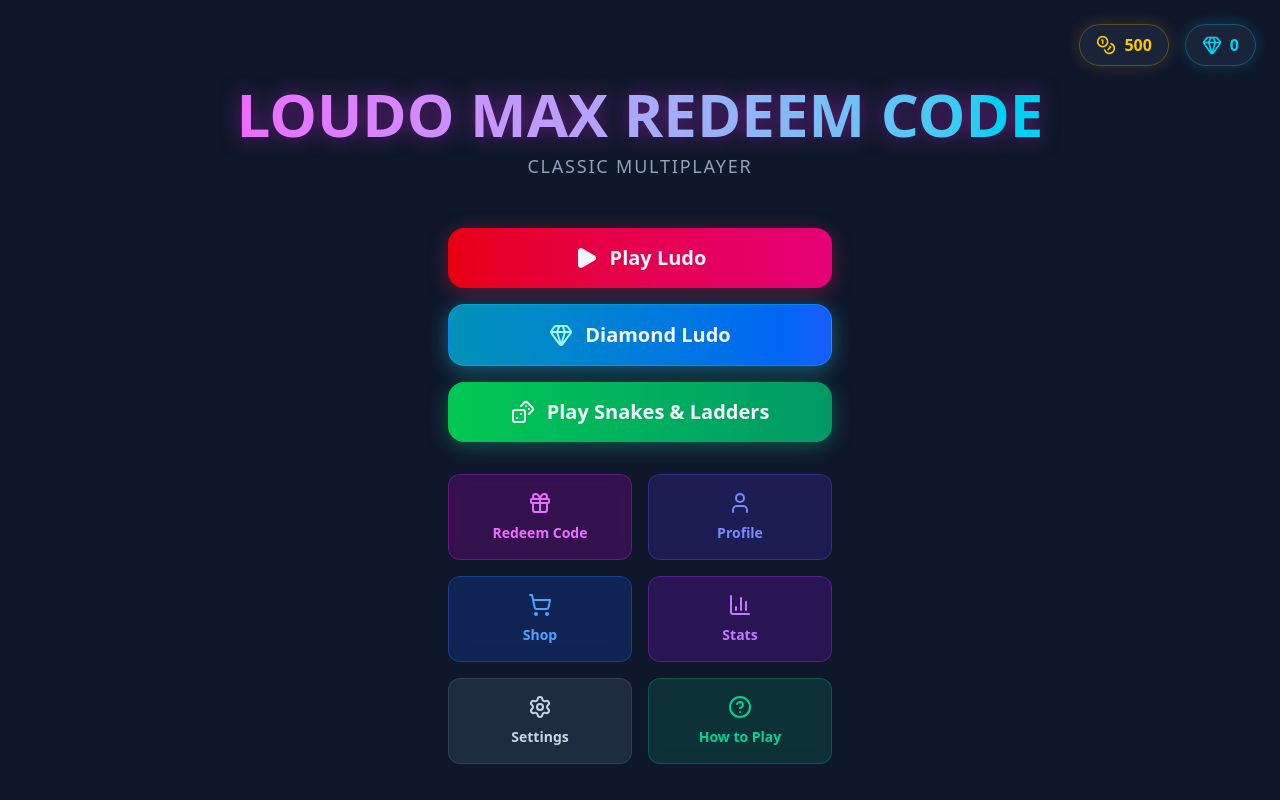
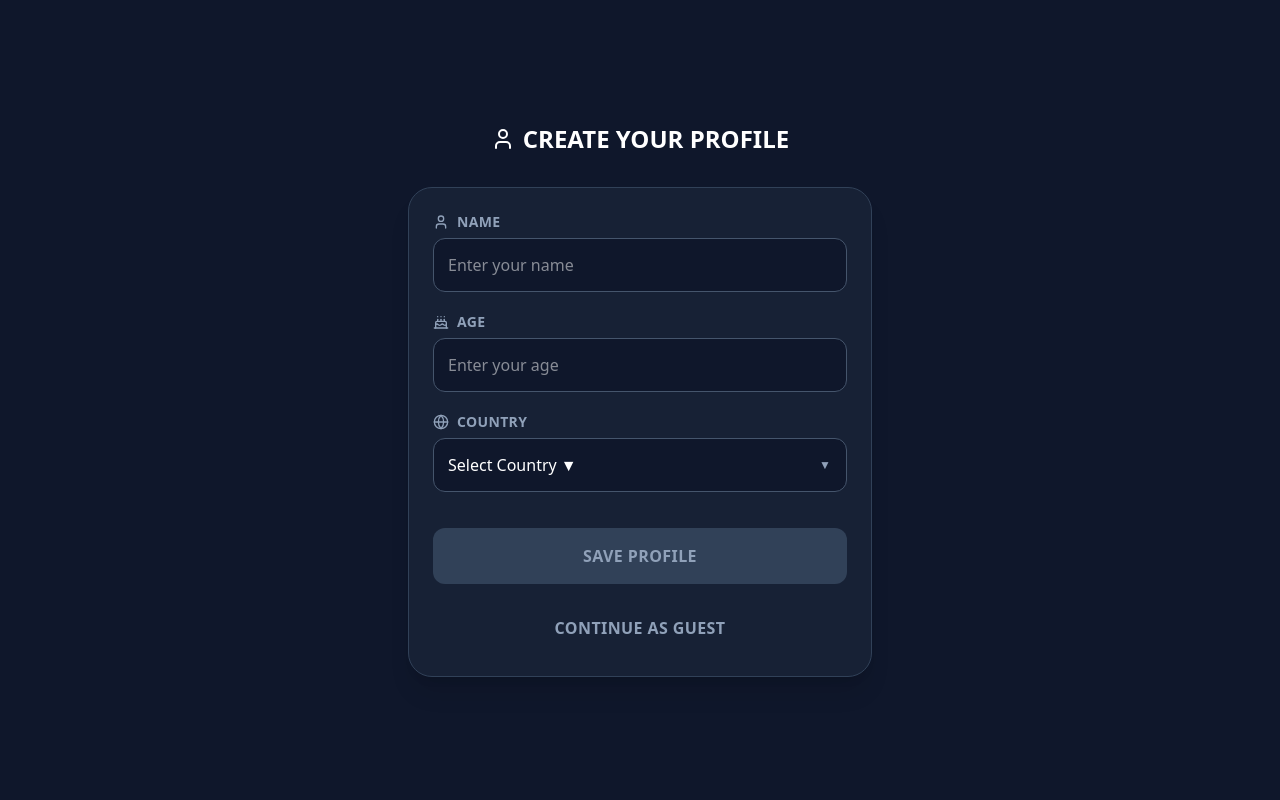
Before and after one commit to aarifansari-star/Arife-, a React (Vite) app: page / in a window 1280 px wide. Built offline with nearby package versions, Linux system fonts and the light colour scheme.

Commit message:
feat: add mandatory startup profile screen
Introduce a startup screen for new users to set their profile or continue as a guest. Update the user store to track guest status and ensure first-time players complete setup.

```diff
--- a/src/App.tsx
+++ b/src/App.tsx
@@ -12,11 +12,13 @@ import DiamondCenter from './screens/DiamondCenter';
 import DiamondSetup from './screens/DiamondSetup';
 import ProfileScreen from './screens/ProfileScreen';
 import RedeemCodeScreen from './screens/RedeemCodeScreen';
+import StartupProfileScreen from './screens/StartupProfileScreen';
 import { audio } from './lib/audio';
 import { useUserStore } from './store/userStore';
 
 export default function App() {
-  const [currentScreen, setCurrentScreen] = useState<AppScreen>('menu');
+  const isStartup = !useUserStore.getState().profile && !useUserStore.getState().isGuest;
+  const [currentScreen, setCurrentScreen] = useState<AppScreen>(isStartup ? 'startupProfile' : 'menu');
   const [selectedGame, setSelectedGame] = useState<GameType>('ludo');
 
   useEffect(() => {
@@ -73,6 +75,7 @@ export default function App() {
 
   return (
     <div className="min-h-screen bg-slate-900 text-slate-100 font-sans selection:bg-fuchsia-500/30 overflow-hidden">
+      {currentScreen === 'startupProfile' && <StartupProfileScreen onComplete={() => navigate('menu')} />}
       {currentScreen === 'menu' && <MainMenu onNavigate={navigate} onPlay={startGameSetup} />}
       {currentScreen === 'setup' && <GameSetup gameType={selectedGame} onBack={() => navigate('menu')} onStart={() => navigate(selectedGame)} />}
       {currentScreen === 'diamondSetup' && <DiamondSetup onBack={() => navigate('menu')} onStart={() => { setSelectedGame('diamondLudo'); navigate('ludo'); }} />}
--- a/src/screens/MainMenu.tsx
+++ b/src/screens/MainMenu.tsx
@@ -47,9 +47,9 @@ export default function MainMenu({ onNavigate, onPlay }: Props) {
               </button>
               <button
                 onClick={() => { audio.playClick(); setShowProfileAlert(false); }}
-                className="w-full bg-slate-700 text-white font-bold py-3 rounded-xl hover:bg-slate-600 transition-colors"
+                className="w-full bg-slate-700 text-white font-bold py-3 rounded-xl hover:bg-slate-600 transition-colors uppercase tracking-wide"
               >
-                Cancel
+                Back
               </button>
             </div>
           </div>
@@ -57,10 +57,15 @@ export default function MainMenu({ onNavigate, onPlay }: Props) {
       )}
 
       <div className="absolute top-6 left-6">
-        {profile && (
+        {profile ? (
           <div className="flex items-center gap-2 bg-slate-800/80 px-4 py-2 rounded-full border border-slate-600/50 shadow-md cursor-pointer hover:bg-slate-700 transition-colors" onClick={() => onNavigate('profile')}>
             <User className="w-5 h-5 text-slate-300" />
             <span className="font-bold text-slate-200">{profile.name}</span>
+          </div>
+        ) : (
+          <div className="flex items-center gap-2 bg-slate-800/80 px-4 py-2 rounded-full border border-slate-600/50 shadow-md cursor-pointer hover:bg-slate-700 transition-colors" onClick={() => onNavigate('profile')}>
+            <User className="w-5 h-5 text-slate-400" />
+            <span className="font-bold text-slate-400">Guest</span>
           </div>
         )}
       </div>
--- /dev/null
+++ b/src/screens/StartupProfileScreen.tsx
@@ -0,0 +1,143 @@
+import React, { useState } from 'react';
+import { useUserStore } from '../store/userStore';
+import { User, Cake, Globe } from 'lucide-react';
+import { audio } from '../lib/audio';
+import { cn } from '../lib/utils';
+
+const COUNTRIES = [
+  "India 🇮🇳",
+  "Pakistan 🇵🇰",
+  "Bangladesh 🇧🇩",
+  "Nepal 🇳🇵",
+  "Sri Lanka 🇱🇰",
+  "United States 🇺🇸",
+  "United Kingdom 🇬🇧",
+  "Canada 🇨🇦",
+  "Australia 🇦🇺",
+  "United Arab Emirates 🇦🇪",
+  "Saudi Arabia 🇸🇦",
+  "Qatar 🇶🇦",
+  "Germany 🇩🇪",
+  "France 🇫🇷",
+  "Italy 🇮🇹",
+  "Spain 🇪🇸",
+  "Japan 🇯🇵",
+  "South Korea 🇰🇷",
+  "China 🇨🇳",
+  "Russia 🇷🇺",
+  "Brazil 🇧🇷",
+  "South Africa 🇿🇦",
+  "Other"
+];
+
+export default function StartupProfileScreen({ onComplete }: { onComplete: () => void }) {
+  const { updateProfile, setGuestMode } = useUserStore();
+  const [name, setName] = useState('');
+  const [age, setAge] = useState<string>('');
+  const [country, setCountry] = useState('');
+
+  const handleSave = () => {
+    if (!name.trim()) return;
+    const parsedAge = parseInt(age, 10);
+    if (isNaN(parsedAge) || parsedAge <= 0) return;
+    if (!country) return;
+
+    audio.playClick();
+    updateProfile({
+      name: name.trim(),
+      age: parsedAge,
+      country
+    });
+    onComplete();
+  };
+
+  const handleGuest = () => {
+    audio.playClick();
+    setGuestMode(true);
+    onComplete();
+  };
+
+  return (
+    <div className="min-h-screen bg-slate-900 p-6 flex flex-col items-center justify-center max-w-lg mx-auto w-full">
+      <div className="w-full flex items-center justify-center mb-8">
+        <h1 className="text-center text-2xl font-black text-white flex justify-center items-center gap-2 uppercase">
+          <User className="w-6 h-6" /> CREATE YOUR PROFILE
+        </h1>
+      </div>
+
+      <div className="bg-slate-800/60 border border-slate-700 rounded-3xl p-6 shadow-xl w-full">
+        <div className="flex flex-col gap-5">
+          <div>
+            <label className="text-slate-400 font-bold text-sm mb-1.5 flex items-center gap-2 uppercase tracking-wide">
+              <User className="w-4 h-4" /> Name
+            </label>
+            <input
+              type="text"
+              placeholder="Enter your name"
+              value={name}
+              onChange={(e) => setName(e.target.value)}
+              className="w-full bg-slate-900 border border-slate-600 rounded-xl p-3.5 text-white font-medium focus:outline-none focus:border-indigo-500 transition-colors"
+              maxLength={20}
+            />
+          </div>
+
+          <div>
+            <label className="text-slate-400 font-bold text-sm mb-1.5 flex items-center gap-2 uppercase tracking-wide">
+              <Cake className="w-4 h-4" /> Age
+            </label>
+            <input
+              type="number"
+              placeholder="Enter your age"
+              value={age}
+              onChange={(e) => setAge(e.target.value)}
+              min="1"
+              max="120"
+              className="w-full bg-slate-900 border border-slate-600 rounded-xl p-3.5 text-white font-medium focus:outline-none focus:border-indigo-500 transition-colors"
+            />
+          </div>
+
+          <div>
+            <label className="text-slate-400 font-bold text-sm mb-1.5 flex items-center gap-2 uppercase tracking-wide">
+              <Globe className="w-4 h-4" /> Country
+            </label>
+            <div className="relative">
+              <select
+                value={country}
+                onChange={(e) => setCountry(e.target.value)}
+                className="w-full bg-slate-900 border border-slate-600 rounded-xl p-3.5 text-white font-medium focus:outline-none focus:border-indigo-500 transition-colors appearance-none pr-10"
+              >
+                <option value="" disabled>Select Country ▼</option>
+                {COUNTRIES.map(c => (
+                  <option key={c} value={c}>{c}</option>
+                ))}
+              </select>
+              <div className="pointer-events-none absolute inset-y-0 right-0 flex items-center px-4 text-slate-400">
+                <span className="text-xs">▼</span>
+              </div>
+            </div>
+          </div>
+
+          <button
+            onClick={handleSave}
+            disabled={!name.trim() || !age || isNaN(parseInt(age)) || !country}
+            className={cn(
+              "w-full font-black py-4 rounded-xl mt-4 transition-all uppercase tracking-wide flex items-center justify-center gap-2",
+              (!name.trim() || !age || isNaN(parseInt(age)) || !country)
+                ? "bg-slate-700 text-slate-400 cursor-not-allowed"
+                : "bg-gradient-to-r from-indigo-500 to-purple-600 text-white hover:brightness-110 shadow-[0_0_15px_rgba(99,102,241,0.4)] active:scale-[0.98]"
+            )}
+          >
+            SAVE PROFILE
+          </button>
+
+          <button
+            onClick={handleGuest}
+            className="w-full font-bold py-3 rounded-xl transition-all uppercase tracking-wide text-slate-400 hover:text-white hover:bg-slate-800"
+          >
+            CONTINUE AS GUEST
+          </button>
+        </div>
+      </div>
+    </div>
+  );
+}
--- a/src/store/userStore.ts
+++ b/src/store/userStore.ts
@@ -8,6 +8,7 @@ interface UserState {
   diamonds: number;
   stats: UserStats;
   profile: UserProfile | null;
+  isGuest: boolean;
   unlockedGotis: string[];
   equippedGotiId: string;
   redemptions: RedemptionRecord[];
@@ -22,6 +23,7 @@ interface UserState {
   equipGoti: (id: string) => void;
   updateStats: (updates: Partial<UserStats>) => void;
   updateProfile: (profile: UserProfile) => void;
+  setGuestMode: (isGuest: boolean) => void;
   toggleSetting: (key: keyof UserState['settings']) => void;
   redeemDiamonds: (cost: number, rewardLabel: string) => RedemptionRecord | null;
   useRedeemCode: (code: string) => { success: boolean; message: string; coins?: number };
@@ -42,6 +44,7 @@ export const useUserStore = create<UserState>()(
       coins: 500, // Starting coins
       diamonds: 0,
       profile: null,
+      isGuest: false,
       redemptions: [],
       stats: {
         gamesPlayed: 0,
@@ -148,7 +151,9 @@ export const useUserStore = create<UserState>()(
         stats: { ...state.stats, ...updates }
       })),
 
-      updateProfile: (profile) => set({ profile }),
+      updateProfile: (profile) => set({ profile, isGuest: false }),
+
+      setGuestMode: (isGuest) => set({ isGuest }),
 
       toggleSetting: (key) => set((state) => {
         const newSettings = { ...state.settings, [key]: !state.settings[key] };
--- a/src/types.ts
+++ b/src/types.ts
@@ -10,7 +10,7 @@ export interface Player {
 
 export type GameType = 'ludo' | 'snakes' | 'diamondLudo';
 
-export type AppScreen = 'menu' | 'setup' | 'diamondSetup' | 'ludo' | 'snakes' | 'shop' | 'settings' | 'stats' | 'howToPlay' | 'diamondCenter' | 'profile' | 'redeemCode';
+export type AppScreen = 'startupProfile' | 'menu' | 'setup' | 'diamondSetup' | 'ludo' | 'snakes' | 'shop' | 'settings' | 'stats' | 'howToPlay' | 'diamondCenter' | 'profile' | 'redeemCode';
 
 export interface UserProfile {
   name: string;
```
